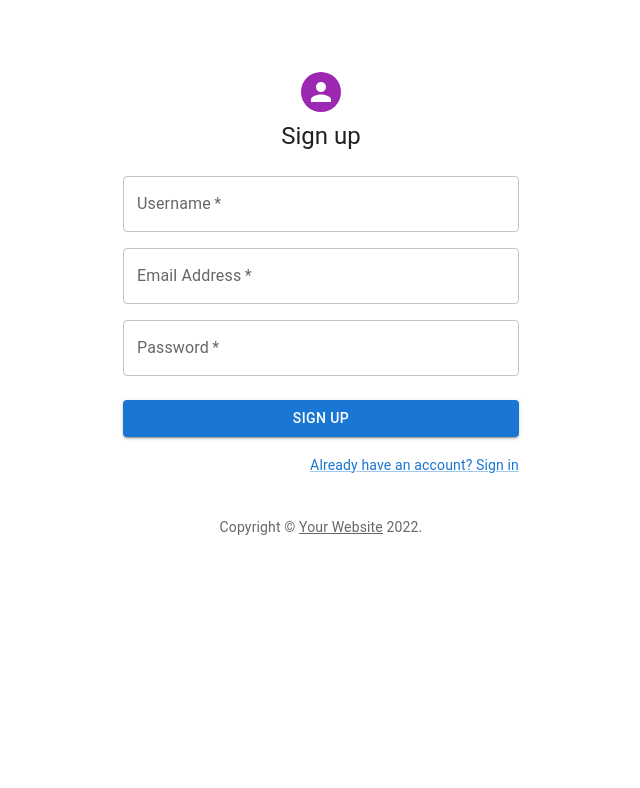
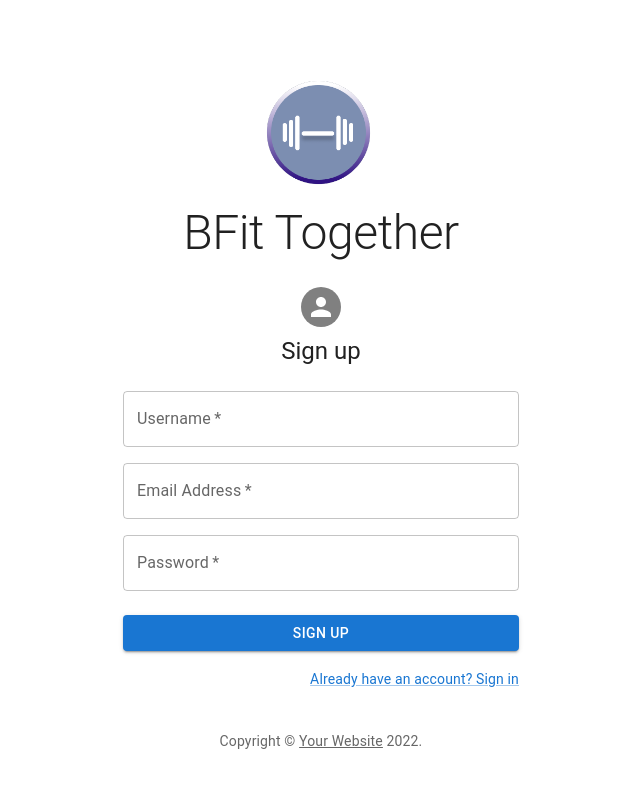
Before and after one commit to kaylynphan/hoth-9, a React (Create React App) app: page /signup in a window 1280 px wide. Shown: the top 788 px of the page, without its empty margins (319-959 px from the left). Built offline with nearby package versions, Linux system fonts and the light colour scheme.

Commit message:
final styling changes

```diff
--- a/src/App.css
+++ b/src/App.css
@@ -13,6 +13,21 @@
   cursor: pointer;
 }
 
+.signin-logo {
+  width: 40%;
+  height: 40%;
+  left: 33%;
+  position: relative;
+}
+
+.signup-logo {
+  width: 40%;
+  height: 40%;
+  top: -10%;
+  left: 2%;
+  position: relative;
+}
+
 .friend-pic {
   width: 10%;
   height: 20%;
@@ -20,6 +35,14 @@
   left: 17%;
   border-radius: 50%;
   border: 3px solid black;
+}
+
+.background-image {
+  left: 0px;
+  width: 2000px;
+  height: 500px;
+  position: relative;
+  z-index: 0;
 }
 
 .home-rock {
--- a/src/App.js
+++ b/src/App.js
@@ -10,6 +10,7 @@ import { Route, Routes } from 'react-router-dom';
 
 function App() {
   return (
+    <div style={{height: '100vh'}}>
       <Routes>
         <Route path='/' element={<PrivateRoute />} />
         <Route path='/signin' element={<SignIn />} />
@@ -18,6 +19,7 @@ function App() {
         <Route path='/select' element={<SelectionPage />} />
         <Route path='/friends' element={<FriendsPage />} />
       </Routes>
+    </div>
   );
 }
 
--- a/src/FriendsPage.js
+++ b/src/FriendsPage.js
@@ -77,7 +77,7 @@ function SelectionPage(props) {
   return (
     <React.Fragment>
       <CssBaseline />
-      <AppBar position="static" color="default" className={classes.appBar}>
+      <AppBar style={{backgroundColor: '#3BD5B8'}} position="static" color="default" className={classes.appBar}>
         <Toolbar>
           <img src={logo} alt="" className="sdt-logo"/>
           <Button onClick={goToHome} className={classes.toolBarTitle}>
--- a/src/Home.js
+++ b/src/Home.js
@@ -15,6 +15,7 @@ import './App.css';
 // images
 import rock from "./assets/rock.png"
 import logo from "./assets/logo.png"
+import background from "./assets/background.png"
 
 const styles = theme => ({
 
@@ -134,11 +135,11 @@ function Home(props) {
   return (
     <React.Fragment>
       <CssBaseline />
-      <AppBar position="static" color="default" className={classes.appBar}>
+      <AppBar style={{backgroundColor: '#3BD5B8'}} position="static" color="default" className={classes.appBar}>
       <Toolbar>
         <img src={logo} alt="" className="sdt-logo"/>
           <Button className={classes.toolBarTitle}>
-            <Typography variant="h6" color="inherit" noWrap>
+            <Typography style={{left: '5%'}} variant="h6" color="inherit" noWrap>
               BFit Together
             </Typography>
           </Button>
@@ -154,24 +155,20 @@ function Home(props) {
           </Box>
         </Toolbar>
       </AppBar>
-      <main className={classes.layout}>
+      <main className={classes.layout} style={{width: '100%', height: '82.5%', backgroundImage: `url(${background})`, backgroundSize: 'contain',}}>
         {/* Hero unit */}
         <div className={classes.heroContent}>
-          <Typography component="h1" variant="h2" align="center" color="textPrimary" gutterBottom>
+          <Typography style={{fontWeight: '500'}} component="h1" variant="h2" align="center" color="textPrimary" gutterBottom>
             BFit Together
           </Typography>
           <Typography variant="h6" align="center" color="textSecondary" component="p">
           A web app that allows users to track workouts by selecting what type of workout they do and what their goal is for the day. If each person in a friend group works out at least 5 times a week, they get a prize!
           </Typography><br></br>
-          <img src={rock} alt="" className="home-rock"/>
-          <Button style={{left: '42%', bottom: '80%', color: 'white', backgroundColor:'navy', borderRadius: '12px',}} variant="outlined" color="primary" onClick={goToSelection}>
+          {/* <img src={rock} alt="" className="home-rock"/> */}
+          <Button style={{fontWeight: 'bold', height: '50px', width: '300px', left: '25%', bottom: '80%', color: 'white', backgroundColor:'navy', borderRadius: '20px',}} variant="outlined" color="primary" onClick={goToSelection}>
             Let's Go
           </Button>
         </div>
-        {/* End hero unit */}
-        <Grid container spacing={40} alignItems="flex-end">
-
-        </Grid>
       </main>
     </React.Fragment>
   );
--- a/src/SelectionPage.js
+++ b/src/SelectionPage.js
@@ -73,7 +73,7 @@ function SelectionPage(props) {
   return (
     <React.Fragment>
       <CssBaseline />
-        <AppBar position="static" color="default" className={classes.appBar}>
+        <AppBar style={{backgroundColor: '#3BD5B8'}} position="static" color="default" className={classes.appBar}>
           <Toolbar>
           <img src={logo} alt="" className="sdt-logo"/>
             <Button onClick={goToHome} className={classes.toolBarTitle}>
--- a/src/SignIn.js
+++ b/src/SignIn.js
@@ -16,6 +16,9 @@ import {useNavigate} from "react-router-dom";
 // database shit
 import auth from "./Auth"
 import { signInWithEmailAndPassword,signOut,} from "firebase/auth";
+
+import './App.css';
+import logo from "./assets/logo.png"
 
 const styles = theme => ({
   main: {
@@ -90,6 +93,10 @@ function SignIn(props) {
 
   return (
     <main className={classes.main}>
+      <img src={logo} className="signin-logo"/>
+      <Typography style={{fontSize: '48px'}} component="h1" variant="h2" align="center" color="textPrimary" gutterBottom>
+        BFit Together
+      </Typography>
       <CssBaseline />
       <Paper className={classes.paper}>
         <Avatar className={classes.avatar}>
--- a/src/SignUp.js
+++ b/src/SignUp.js
@@ -16,6 +16,9 @@ import { createUserWithEmailAndPassword,updateProfile,} from "firebase/auth";
 import { useNavigate } from "react-router";
 import {doc, setDoc } from "firebase/firestore";
 import {db} from "./FirebaseConfig";
+
+import './App.css';
+import logo from "./assets/logo.png"
 
 function Copyright(props) {
   return (
@@ -97,7 +100,11 @@ export default function SignUp() {
             alignItems: 'center',
           }}
         >
-          <Avatar sx={{ m: 1, bgcolor: 'secondary.main' }}>
+            <img src={logo} className="signup-logo"/>
+            <Typography style={{fontSize: '48px'}} component="h1" variant="h2" align="center" color="textPrimary" gutterBottom>
+                BFit Together
+            </Typography>
+          <Avatar sx={{ m: 1, bgcolor: 'gray' }}>
           </Avatar>
           <Typography component="h1" variant="h5">
             Sign up
```
Also changed, not shown: src/assets/background.png (added).
